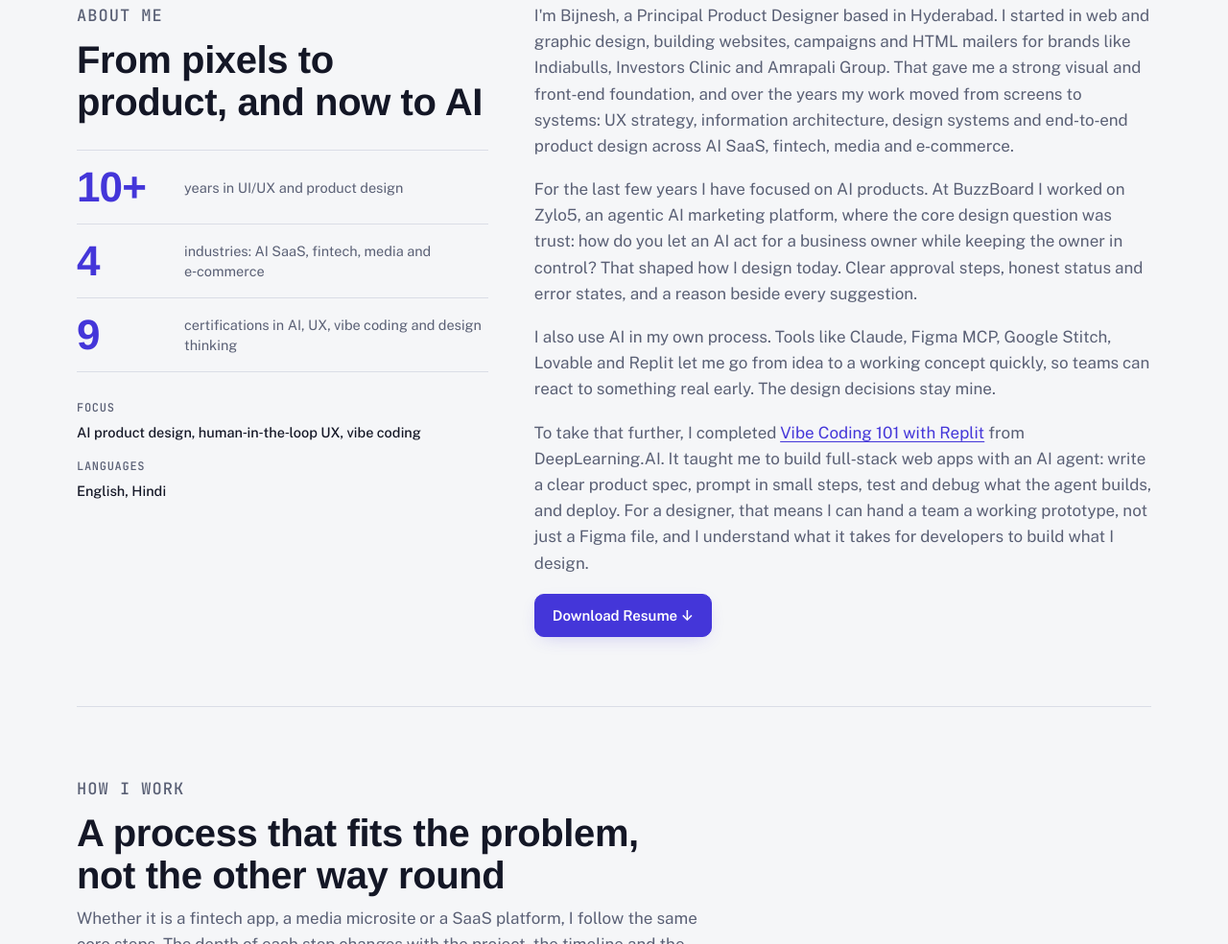
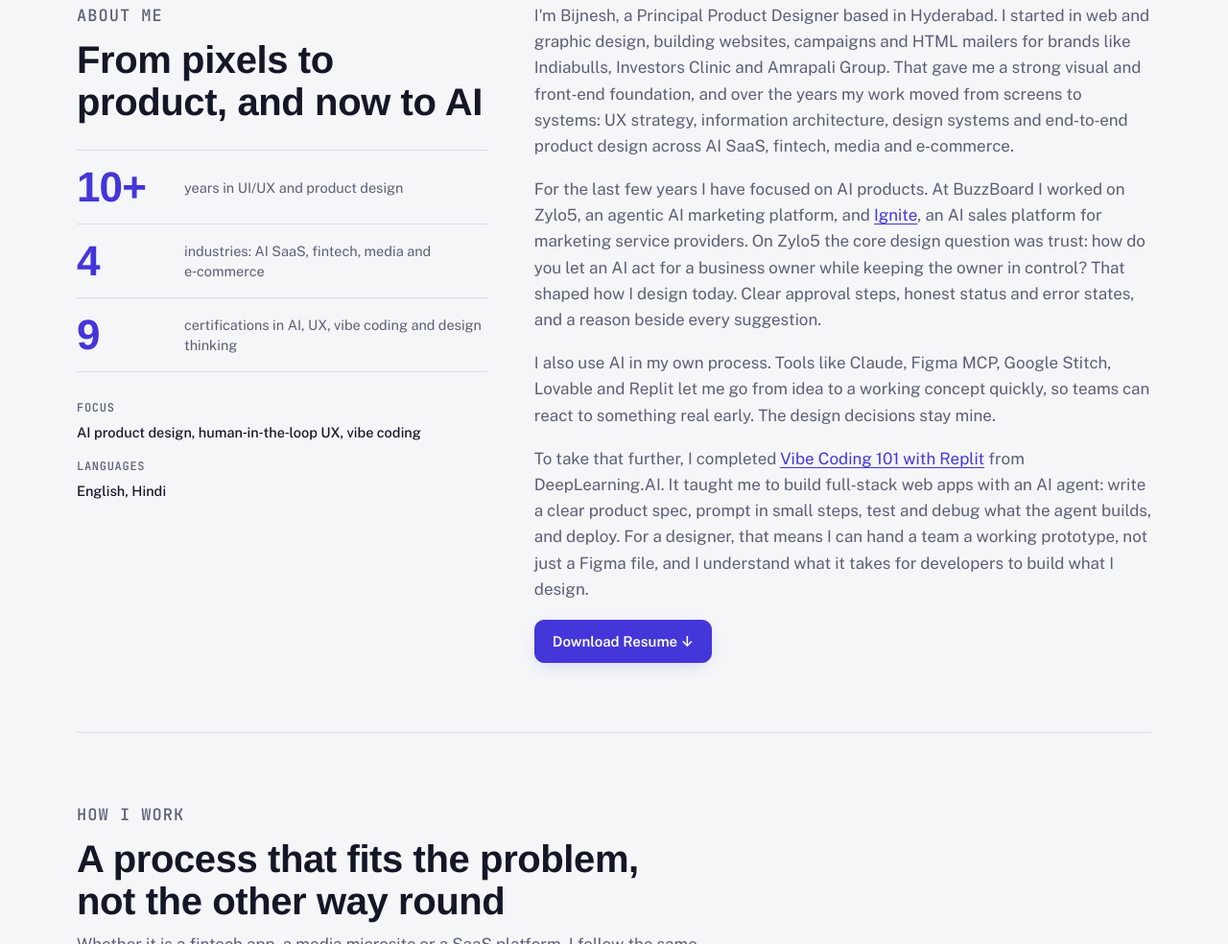
Before and after one commit to bijneshsingh/bijnesh-portfolio, a plain HTML site: page index.html in a window 1280 px wide. Shown: the part 2632-3616 px from the top of the page at 96% size. Drawn offline with nearby package versions, Linux system fonts and the light colour scheme; a web font is replaced by a local one.

Commit message:
Mention Ignite in About section
Co-Authored-By: Claude Opus 5.5 <noreply@anthropic.com>
Claude-Session: https://claude.ai/code/session_01S2GHSwBLHzcTnZKQNHNCHY

```diff
--- a/index.html
+++ b/index.html
@@ -442,7 +442,7 @@ footer{padding-block:40px;color:var(--muted);font-size:13px}
       </div>
       <div class="about-body">
         <p>I'm Bijnesh, a Principal Product Designer based in Hyderabad. I started in web and graphic design, building websites, campaigns and HTML mailers for brands like Indiabulls, Investors Clinic and Amrapali Group. That gave me a strong visual and front‑end foundation, and over the years my work moved from screens to systems: UX strategy, information architecture, design systems and end‑to‑end product design across AI SaaS, fintech, media and e‑commerce.</p>
-        <p>For the last few years I have focused on AI products. At BuzzBoard I worked on Zylo5, an agentic AI marketing platform, where the core design question was trust: how do you let an AI act for a business owner while keeping the owner in control? That shaped how I design today. Clear approval steps, honest status and error states, and a reason beside every suggestion.</p>
+        <p>For the last few years I have focused on AI products. At BuzzBoard I worked on Zylo5, an agentic AI marketing platform, and <a href="https://www.buzzboard.ai/ignite/" target="_blank" rel="noopener">Ignite</a>, an AI sales platform for marketing service providers. On Zylo5 the core design question was trust: how do you let an AI act for a business owner while keeping the owner in control? That shaped how I design today. Clear approval steps, honest status and error states, and a reason beside every suggestion.</p>
         <p>I also use AI in my own process. Tools like Claude, Figma MCP, Google Stitch, Lovable and Replit let me go from idea to a working concept quickly, so teams can react to something real early. The design decisions stay mine.</p>
         <p>To take that further, I completed <a href="https://www.deeplearning.ai/accomplishments/70faf49b-e811-4822-9a97-acd46fb8f84f?usp=sharing" target="_blank" rel="noopener">Vibe Coding 101 with Replit</a> from DeepLearning.AI. It taught me to build full‑stack web apps with an AI agent: write a clear product spec, prompt in small steps, test and debug what the agent builds, and deploy. For a designer, that means I can hand a team a working prototype, not just a Figma file, and I understand what it takes for developers to build what I design.</p>
         <a class="btn primary" style="justify-self:start" href="Bijnesh_Kumar_Singh_CV.pdf" target="_blank" rel="noopener">Download Resume ↓</a>
```
